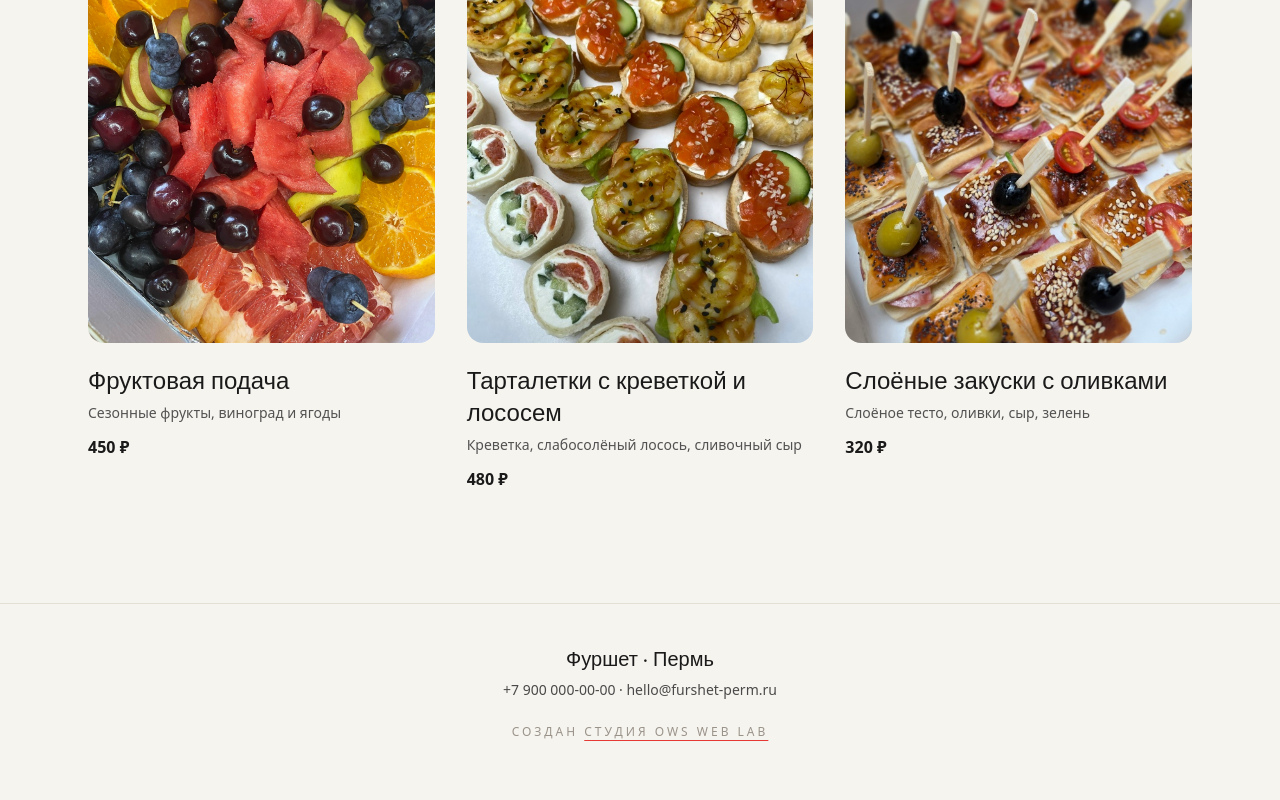
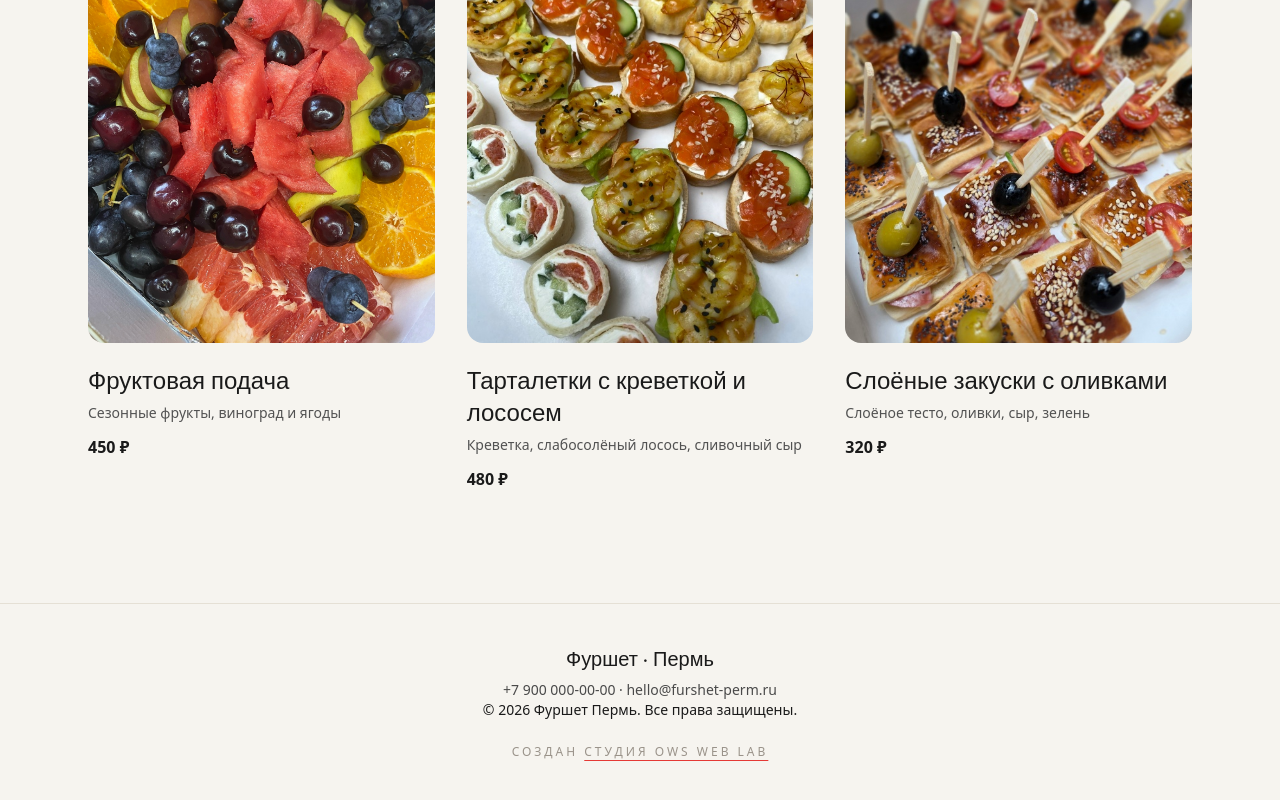
Before and after one commit to oabaturov-ops/furshet-v2, a Next.js app: page / in a window 1280 px wide. Shown: the part 3567-4367 px from the top of the page. Built offline with nearby package versions, Linux system fonts and the light colour scheme; no server answers; the database is empty; a web font is replaced by a local one.

Commit message:
Footer entry. All rights reserved

```diff
--- a/src/app/page.tsx
+++ b/src/app/page.tsx
@@ -126,6 +126,9 @@ export default function Home() {
         <p className="mt-2 text-sm text-[#4a4a4a]">
           +7 900 000-00-00 · hello@furshet-perm.ru
         </p>
+        <div className="text-center text-sm text-muted-foreground">
+          © {new Date().getFullYear()} Фуршет Пермь. Все права защищены.
+        </div>
         <p className="mt-6 text-xs uppercase tracking-[0.25em] text-[#9a938a]">
           Создан <a href="https://www.olegwebsolutions.ru/" target="_blank" rel="noopener noreferrer" className="underline underline-offset-4 decoration-[#e53935] transition-colors hover:text-[#e53935]">студия OWS Web Lab</a>
         </p>
```
